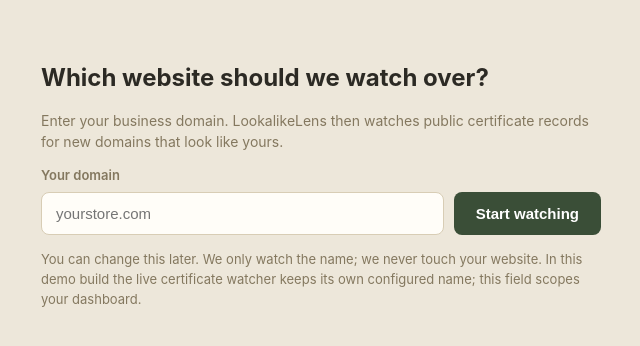
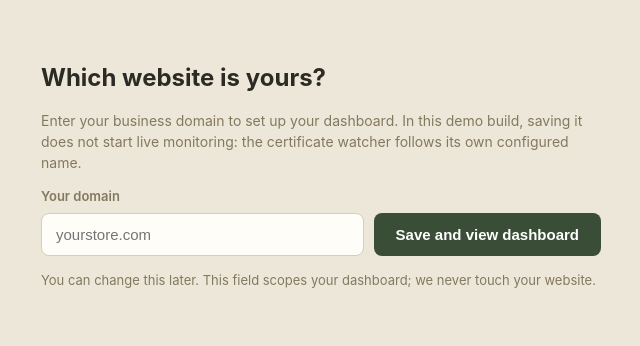
Before and after one commit to Disha-W/lookalikelens, a FastAPI app: page / in a window 1280 px wide. Shown: the part 69-415 px from the top of the page, without its empty margins (319-959 px from the left). Run offline with FastAPI, Linux system fonts and the light colour scheme.

Commit message:
Describe dashboard setup honestly, no monitoring promise
Updated the title and modified instructions for user clarity.

```diff
--- a/app/templates/start.html
+++ b/app/templates/start.html
@@ -1,22 +1,22 @@
 {% extends "base.html" %}
-{% block title %}Watch your domain - LookalikeLens{% endblock %}
+{% block title %}Your domain - LookalikeLens{% endblock %}
 {% block content %}
 <div class="center-box">
-  <h1>Which website should we watch over?</h1>
-  <p class="muted">Enter your business domain. LookalikeLens then watches
-  public certificate records for new domains that look like yours.</p>
+  <h1>Which website is yours?</h1>
+  <p class="muted">Enter your business domain to set up your dashboard.
+  In this demo build, saving it does not start live monitoring: the
+  certificate watcher follows its own configured name.</p>
   <form method="post" action="/watch">
     <label for="domain">Your domain</label>
     <div class="fieldrow">
       <input id="domain" name="domain" type="text" required
              placeholder="yourstore.com"
              value="{{ watch_domain or '' }}">
-      <button type="submit">Start watching</button>
+      <button type="submit">Save and view dashboard</button>
     </div>
     {% if error %}<p class="form-error">{{ error }}</p>{% endif %}
   </form>
-  <p class="hint">You can change this later. We only watch the name; we never
-  touch your website. In this demo build the live certificate watcher keeps
-  its own configured name; this field scopes your dashboard.</p>
+  <p class="hint">You can change this later. This field scopes your
+  dashboard; we never touch your website.</p>
 </div>
 {% endblock %}
```
